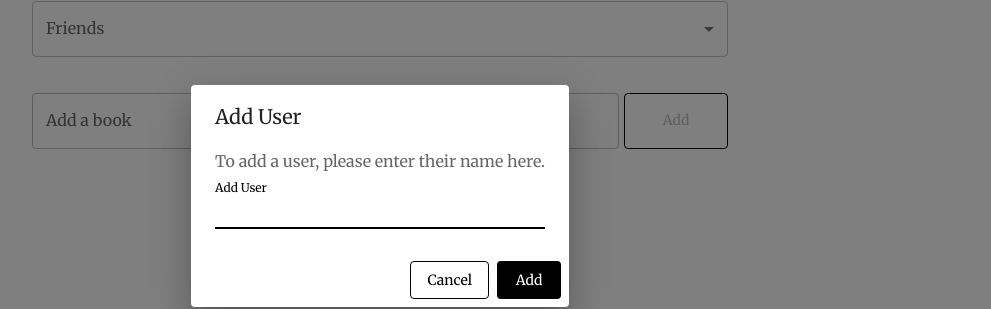
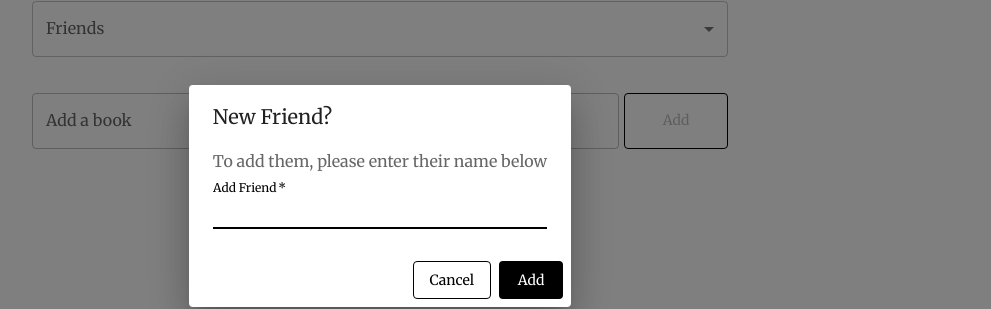
Before and after one commit to gertie-sheshe/resource-fend, a React (Create React App) app: page / in a window 1280 px wide. Both pictures are taken after a click on the button "Add Friend". Shown: the part 204-513 px from the top of the page, without its empty margins (260-1251 px from the left). Built offline with nearby package versions, Linux system fonts and the light colour scheme; data requests are answered from the project's data file.

Commit message:
(feat) implement add user

```diff
--- a/src/components/App/UserDialog.js
+++ b/src/components/App/UserDialog.js
@@ -8,30 +8,71 @@ import {
   DialogTitle,
   DialogContentText,
 } from "@mui/material";
+import { useMutation, useQueryClient } from "react-query";
+import { createUser } from "../../utils/api";
 
 function UserDialog({ open, handleModalOpen }) {
+  const queryClient = useQueryClient();
+  const [name, setName] = React.useState("");
+
+  const createUserMutation = useMutation(
+    (options) => {
+      const { data } = options;
+      return createUser(data);
+    },
+    {
+      onSuccess: () => {
+        queryClient.invalidateQueries("users");
+        handleModalOpen();
+      },
+      onError: (error) => {
+        console.log(error);
+      },
+    }
+  );
+
+  const handleSubmit = (e) => {
+    e.preventDefault();
+    createUserMutation.mutate({ data: { name } });
+  };
+
+  const handleCancel = () => {
+    setName("");
+    handleModalOpen();
+  };
+
+  const handleOnChange = (e) => {
+    e.preventDefault();
+    setName(e.target.value);
+  };
+
   return (
     <Dialog open={open} onClose={handleModalOpen}>
-      <DialogTitle>Add User</DialogTitle>
+      <DialogTitle>New Friend?</DialogTitle>
       <DialogContent>
         <DialogContentText>
-          To add a user, please enter their name here.
+          To add them, please enter their name below
         </DialogContentText>
+        <form id="friend-form" onSubmit={handleSubmit}>
           <TextField
             autoFocus
             margin="dense"
             id="name"
-          label="Add User"
+            label="Add Friend"
             type="text"
             fullWidth
+            required
             variant="standard"
+            value={name}
+            onChange={handleOnChange}
           />
+        </form>
       </DialogContent>
       <DialogActions>
-        <Button variant="secondary" onClick={handleModalOpen}>
+        <Button variant="secondary" onClick={handleCancel}>
           Cancel
         </Button>
-        <Button variant="contained" onClick={handleModalOpen}>
+        <Button variant="contained" type="submit" form="friend-form">
           Add
         </Button>
       </DialogActions>
--- a/src/utils/api.js
+++ b/src/utils/api.js
@@ -42,3 +42,11 @@ export const createBook = (data, userId) => {
     body: JSON.stringify(data),
   });
 };
+
+export const createUser = (data) => {
+  return apiRequest(`${API_URL}/users`, {
+    method: "POST",
+    headers: HEADERS,
+    body: JSON.stringify(data),
+  });
+};
```
Lines whose indentation alone changed are shown as unchanged.
